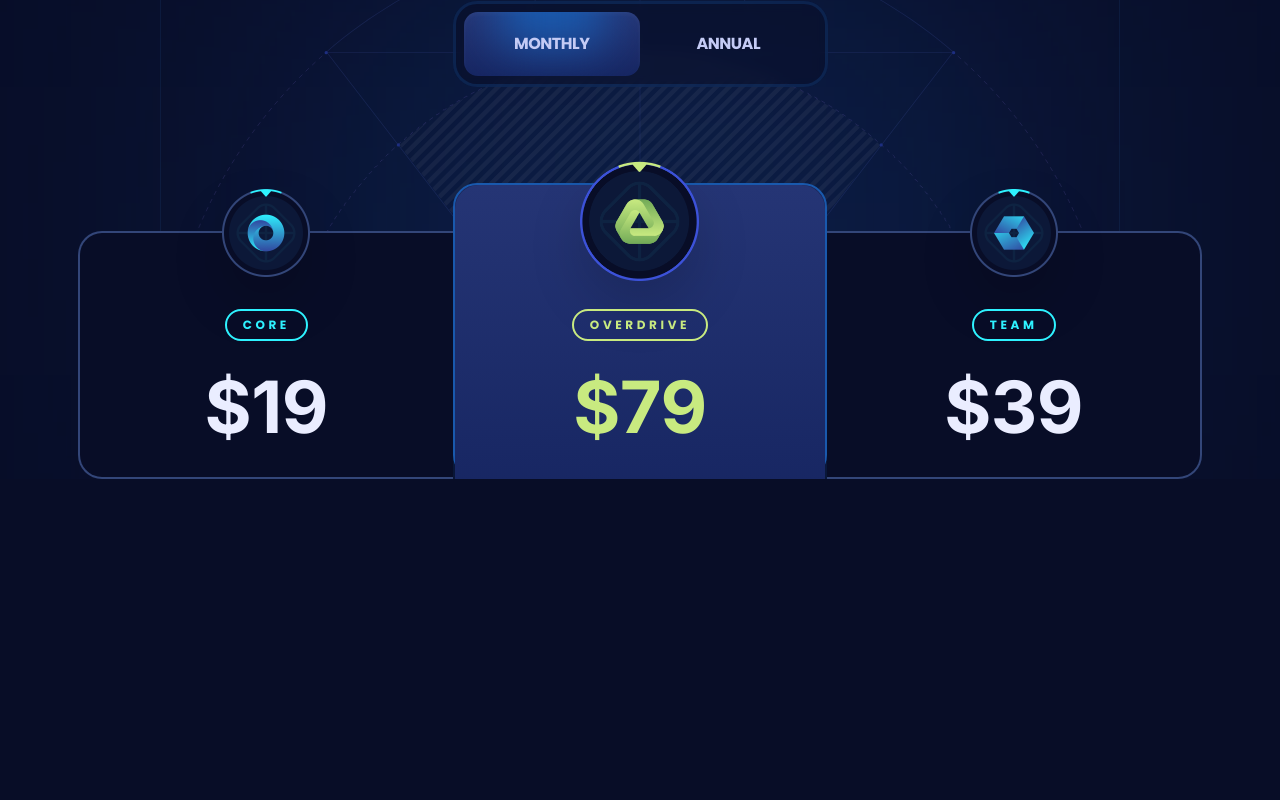
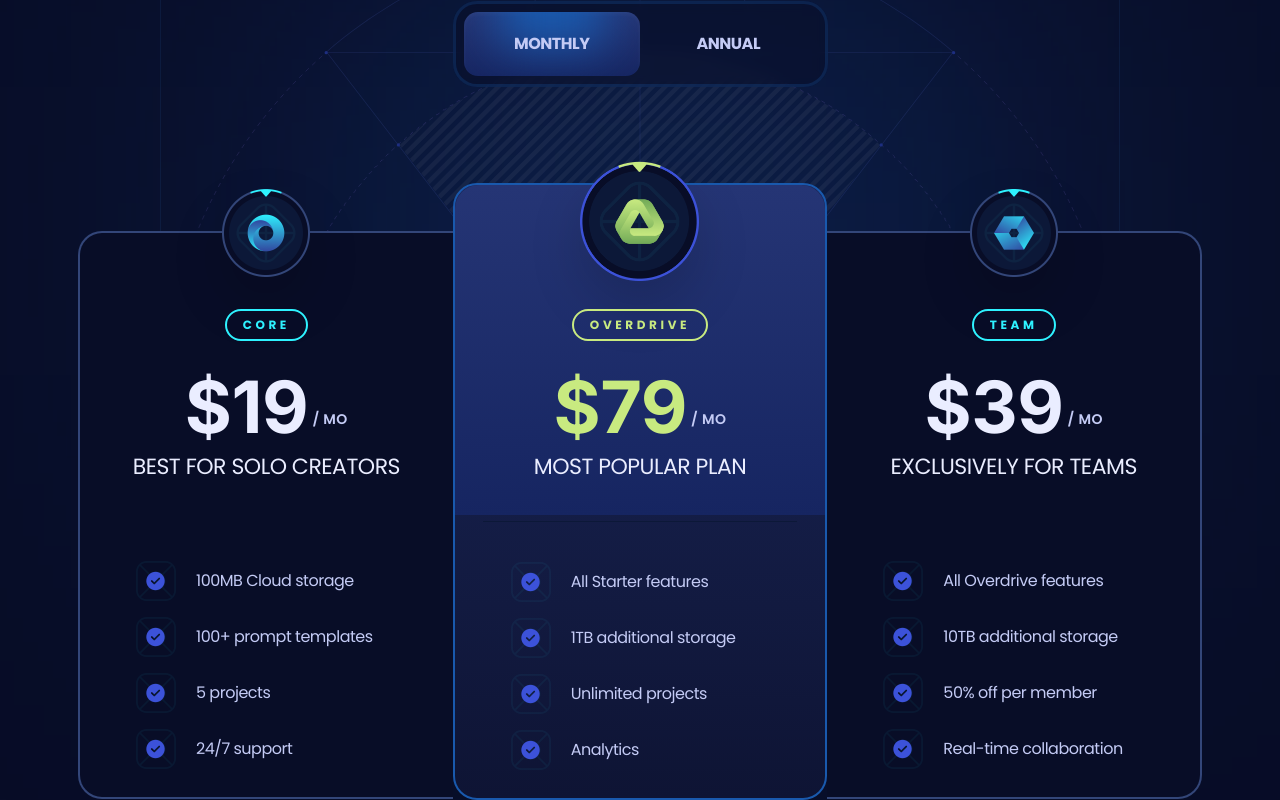
Before and after one commit to faisal-hdev/saas_landing_page, a React (Vite) app: page / in a window 1280 px wide. Shown: the part 2067-2867 px from the top of the page. Before the commit the page ends 2546 px from the top, so only its background shows below. Built offline with nearby package versions, Linux system fonts and the light colour scheme.

Commit message:
feature text are added

```diff
--- a/src/sections/Pricing.jsx
+++ b/src/sections/Pricing.jsx
@@ -99,7 +99,7 @@ const Pricing = () => {
                         index === 1 ? "text-p3" : "text-p4"
                       )}
                     >
-                      ${" "}
+                      $
                       <CountUp
                         start={plan.priceMonthly}
                         end={monthly ? plan.priceMonthly : plan.priceYearly}
@@ -108,8 +108,34 @@ const Pricing = () => {
                         preserveValue
                       />
                     </div>
+                    <div className="small-1 relative top-3 ml-1 uppercase">
+                      / mo
+                    </div>
                   </div>
                 </div>
+                <div
+                  className={clsx(
+                    "body-1 relative z-2 mb-10 w-full border-b-s2 uppercase pb-9 text-center text-p4",
+                    index === 1 ? "border-b" : ""
+                  )}
+                >
+                  {plan.caption}
+                </div>
+                <ul className="mx-auto space-y-4 xl:px-7">
+                  {plan.features.map((feature) => (
+                    <li
+                      key={feature}
+                      className="relative flex items-center gap-5"
+                    >
+                      <img
+                        src={"/images/check.png"}
+                        alt="check"
+                        className="size-10 object-contain"
+                      />
+                      <p className="flex-1">{feature}</p>
+                    </li>
+                  ))}
+                </ul>
               </div>
             ))}
           </div>
```
